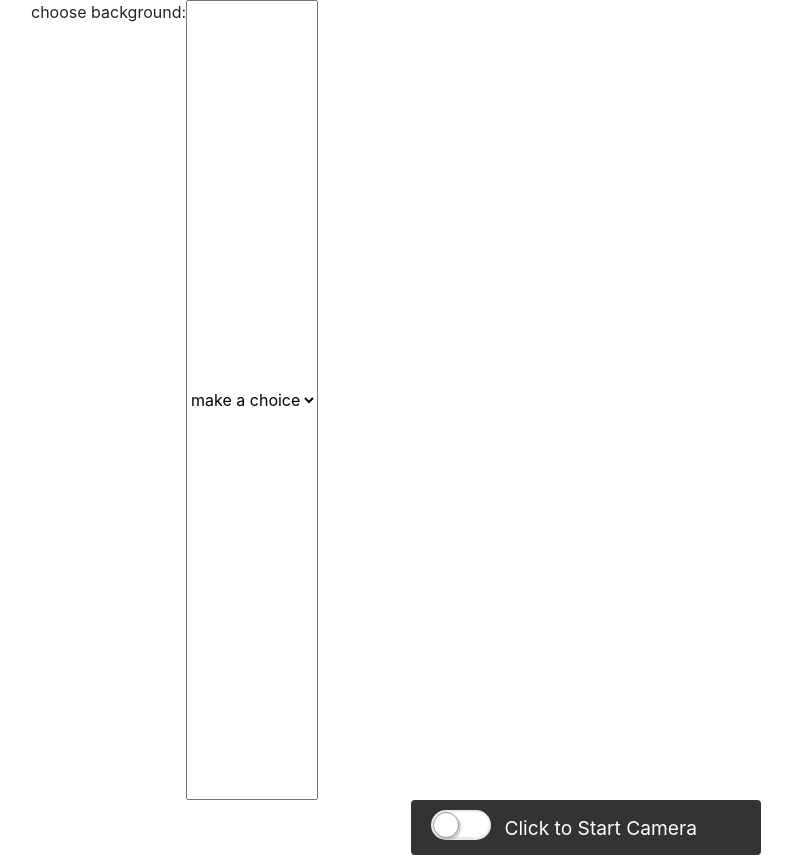
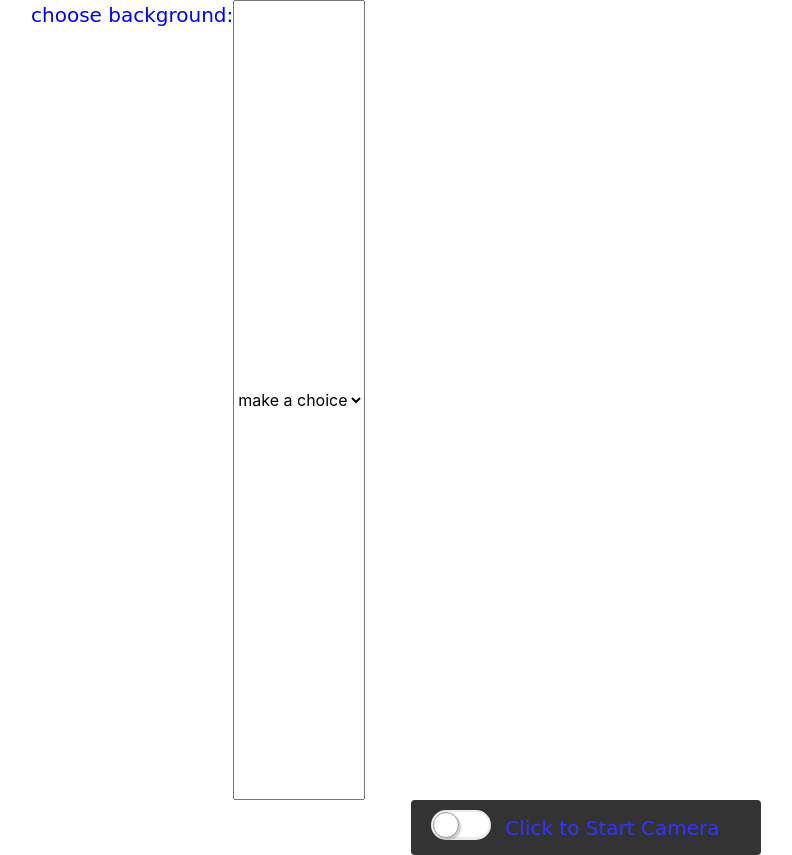
Before and after one commit to adham927/DevOps_Project, a Flask app: page / in a window 1280 px wide. Shown: the whole page, without its empty margins (54-846 px from the left). Run offline with Flask 2, Linux system fonts and the light colour scheme; some libraries are stand-ins or nearby versions.

Commit message:
edit live-mnist.py

```diff
--- a/webserver/static/style/webcam-demo.css
+++ b/webserver/static/style/webcam-demo.css
@@ -12,7 +12,7 @@
     display: flex;
     height: 100vh;
 }
-labal{
+label{
     font-size: 20px;
     color: blue;
     font-weight: 400;
```
